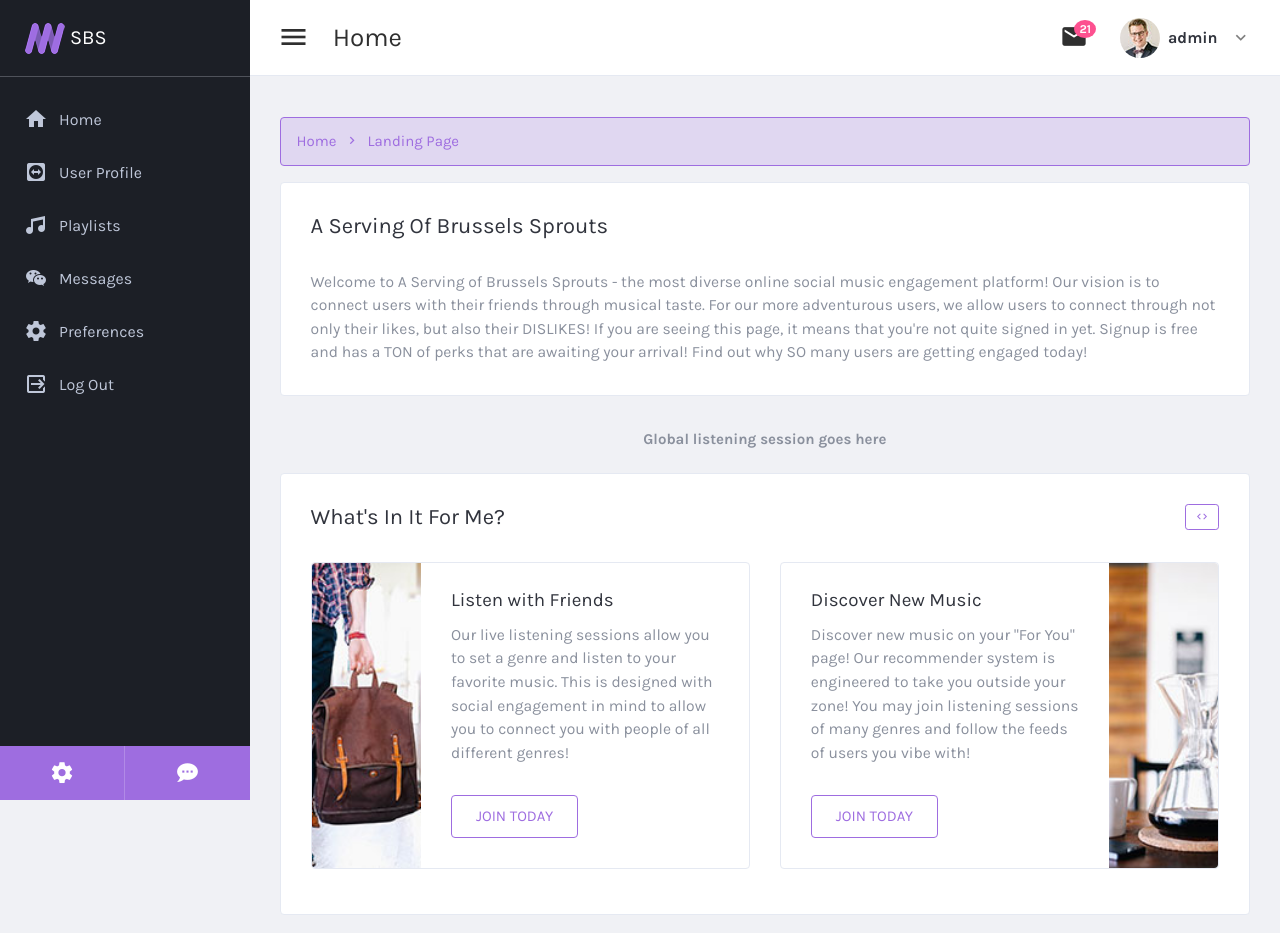
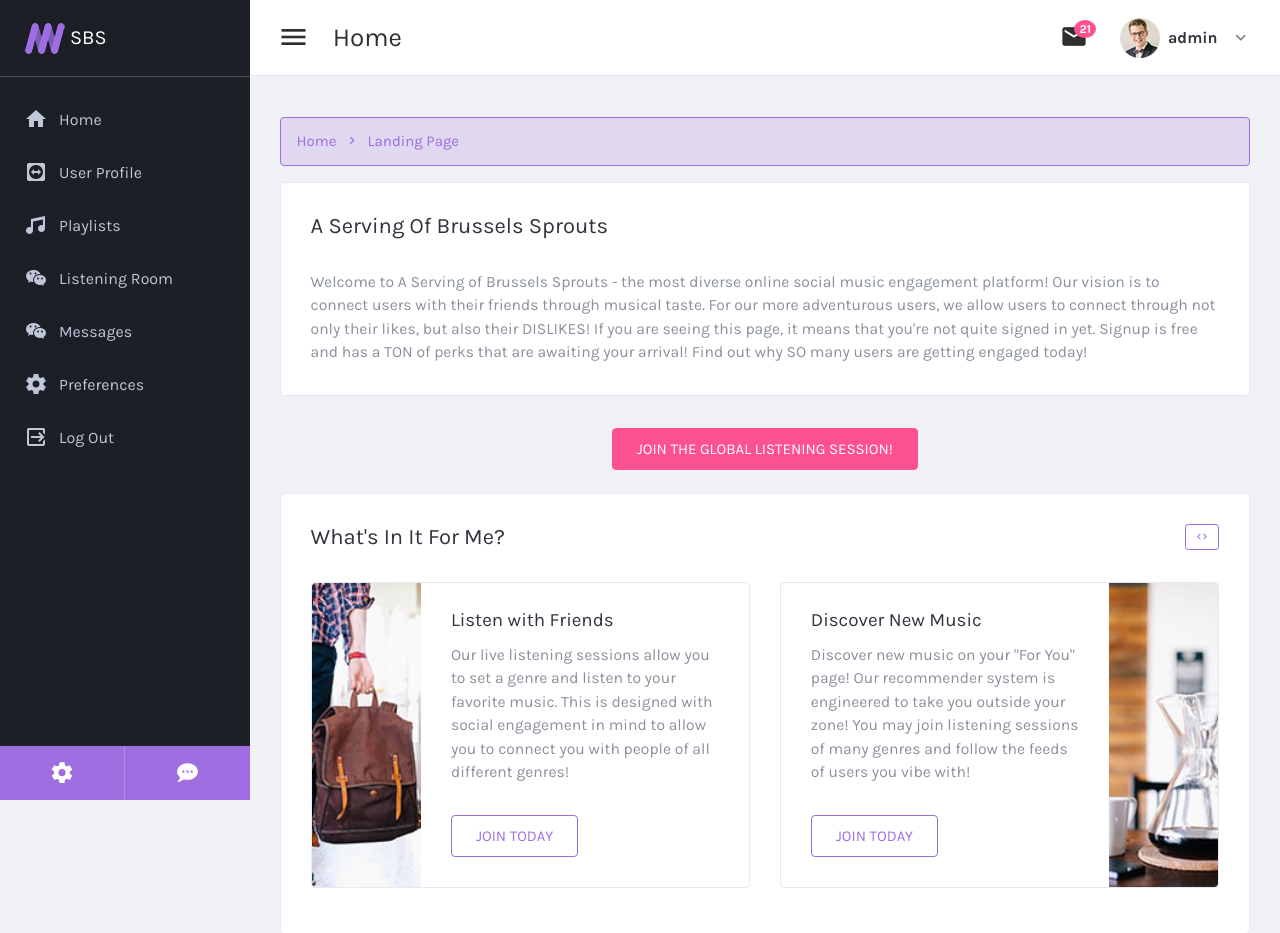
Before and after one commit to Rowan-Senior-Project-F22/A-Serving-of-Brussels-Sprouts, a Django app: page / in a window 1280 px wide. Shown: the top 933 px of the page. Run offline with Django 3.2, Linux system fonts and the light colour scheme; a user stored in the database is signed in; some libraries are stand-ins or nearby versions.

Commit message:
finished up creating page
Completed the listening room creation page, added the link to the front end, created the global listening session and placed a link on the home page, small bug fixes related to the front end

```diff
--- a/recommender/consumers.py
+++ b/recommender/consumers.py
@@ -3,8 +3,8 @@ from channels.generic.websocket import AsyncWebsocketConsumer
 
 class L_RoomConsumer(AsyncWebsocketConsumer):
     async def connect(self):
-        #self.room_name = self.scope['url_route']['kwargs']['room_name']
-        self.room_name = 'l_room'
+        self.room_name = self.scope['url_route']['kwargs']['slug']
+        #self.room_name = 'l_room'
         self.room_group_name = 'recommender_%s' % self.room_name
         await self.channel_layer.group_add(
             self.room_group_name,
--- a/recommender/routing.py
+++ b/recommender/routing.py
@@ -2,6 +2,6 @@ from django.urls import re_path
 from . import consumers
 
 websocket_urlpatterns = [
-    re_path(r'ws/l_room/(?P<room_name>\w+)/$', consumers.L_RoomConsumer.as_asgi())
+    re_path(r'ws/l_room/(?P<slug>\w+)/$', consumers.L_RoomConsumer.as_asgi())
     #re_path(r'ws/l_room/$', consumers.L_RoomConsumer.as_asgi())
 ]
--- a/recommender/templates/base.html
+++ b/recommender/templates/base.html
@@ -102,6 +102,13 @@
                             <a class="sidenav-item-link" href="">
                                 <i class="mdi mdi-music"></i>
                                 <span class="nav-text">Playlists</span>
+                            </a>
+                        </li>
+
+                        <li>
+                            <a class="sidenav-item-link" href="{% url 'recommender:l_room_create' %}">
+                                <i class="mdi mdi-wechat"></i>
+                                <span class="nav-text">Listening Room</span>
                             </a>
                         </li>
 
--- a/recommender/templates/l_room.html
+++ b/recommender/templates/l_room.html
@@ -1,9 +1,9 @@
 {% extends 'base.html' %}
 
-{% block title %}{{ room_name }} | {% endblock %}
+{% block title %}{{ slug }} | {% endblock %}
 
 {% block view_title %}
-    {{room_name}}
+    {{slug}}
 {% endblock %}
 
 {% block content %}
@@ -35,7 +35,7 @@
             </div>
         </div>
 
-    {{ room_name|json_script:"json_name" }}
+    {{ slug|json_script:"json_name" }}
     {{ request.user.username|json_script:"json_user"}}
     <script>
         const roomName = JSON.parse(document.getElementById('json_name').textContent);
--- a/recommender/templates/recommender/landingguest.html
+++ b/recommender/templates/recommender/landingguest.html
@@ -31,7 +31,7 @@ Home
 </div>
 <div class="row">
 <div class="mx-auto">
-<strong>Global listening session goes here</strong>
+<a href="{% url 'recommender:l_room' 'main' %}" class="btn btn-secondary">Join the Global Listening Session!</a>
 </div>
     </div>
 <br/>
--- a/recommender/views.py
+++ b/recommender/views.py
@@ -2,7 +2,7 @@ import json, re
 
 from django.template.defaultfilters import slugify
 from django.shortcuts import render, redirect
-from django.http import Http404
+from django.http import Http404, HttpResponseRedirect
 from recommender.models import ThreadModel, MessageModel
 from .forms import ThreadForm, MessageForm
 from .forms import ListeningRoomForm
@@ -15,7 +15,7 @@ from django.views import View
 from django.db.models import Q
 from .models import User
 from .forms import CustomUserForm
-from .models import ListeningRoom
+from .models import ListeningRoom, ChatRoom
 from django.contrib import messages
 from django.contrib.auth.forms import AuthenticationForm
 from django.contrib.auth.decorators import login_required
@@ -115,7 +115,12 @@ class CreateMessage(View):
 
 def l_room(request, slug):
     slug = slugify(slug)
-    return render(request, 'l_room.html', {'l_room': l_room, 'slug': slug})
+    if (ChatRoom.objects.filter(room_slug = slug)):
+        return render(request, 'l_room.html', {'l_room': l_room, 'slug': slug})
+    else:
+        messages.error(request, "This room does not exist")
+        return HttpResponseRedirect(request.META.get('HTTP_REFERER', '/'))
+
 
 def l_room_create(request):
     if request.method == "POST":
```
Also changed, not shown: recommender/templates/l_room_create.html (+6 -1 lines), db.sqlite3.
